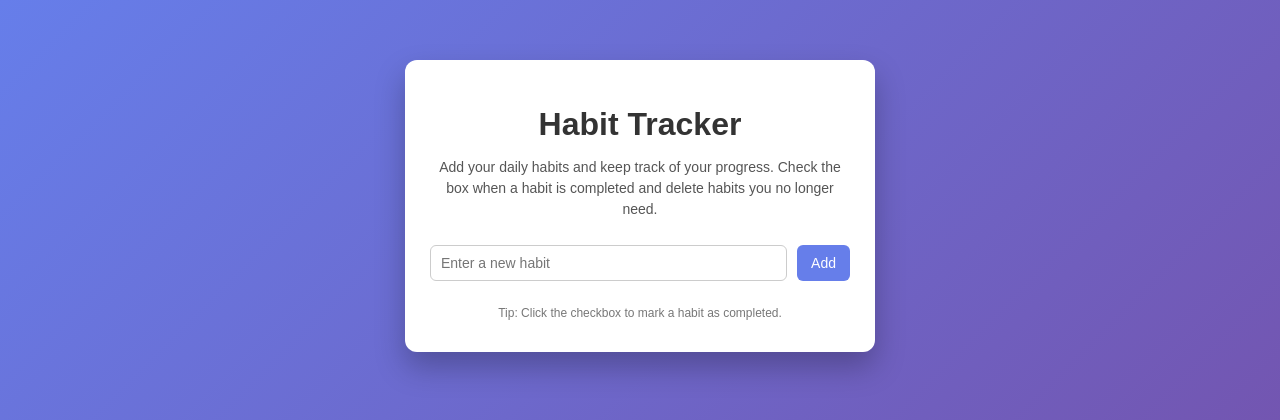
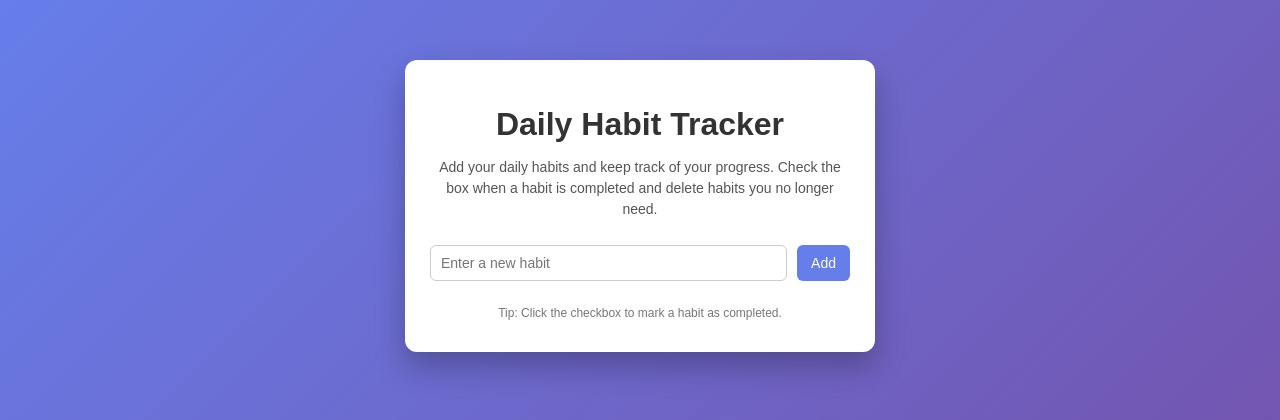
Before and after one commit to Sathvik33/Habit_tracker, a Flask app: page / in a window 1280 px wide. Shown: the top 420 px of the page. Run offline with Flask 3, Linux system fonts and the light colour scheme; data that the repository does not hold is empty.

Commit message:
Change title to Daily Habit Tracker

```diff
--- a/templates/index.html
+++ b/templates/index.html
@@ -7,7 +7,7 @@
 <body>
 
 <div class="container">
-    <h1>Habit Tracker</h1>
+    <h1>Daily Habit Tracker</h1>
 
     <p class="info">
         Add your daily habits and keep track of your progress.
```
